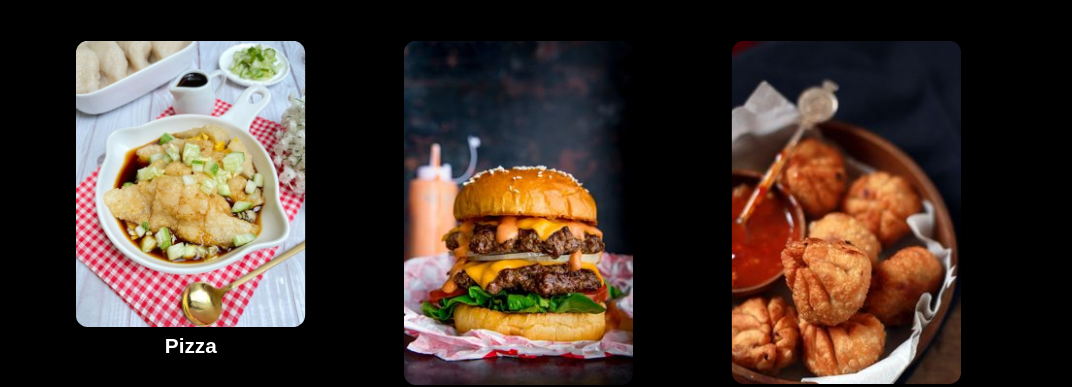
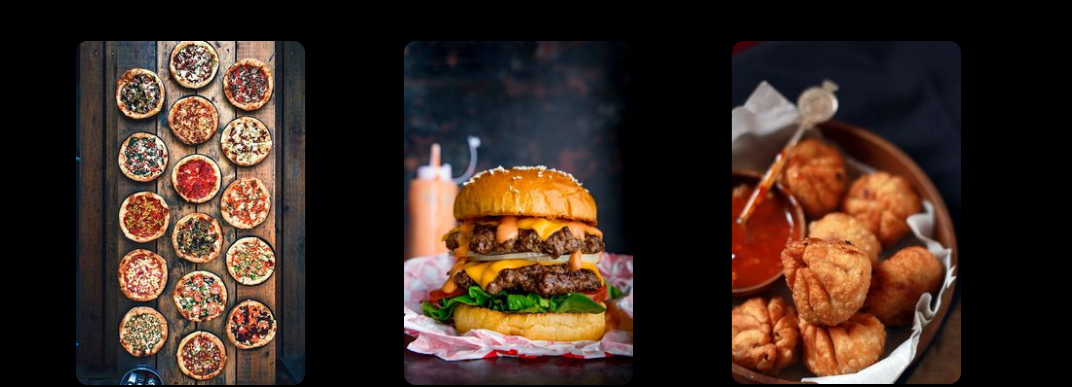
Before and after one commit to lalosianturi21/project-pbo, a plain HTML site: page index.html in a window 1280 px wide. Shown: the part 435-822 px from the top of the page, without its empty margins (101-1173 px from the left). Drawn offline with Linux system fonts and the light colour scheme.

Commit message:
projectperubahan

```diff
--- a/index.html
+++ b/index.html
@@ -60,7 +60,7 @@
 
             <a href="category-foods.html">
                 <div class="box-3 float-container">
-                    <img src="images/categories/pempek.jpg" alt="Pizza" class="img-reponsive img-curve container">
+                    <img src="images/categories/pizza1.jpg" alt="Pizza" class="img-reponsive img-curve container">
 
                     <h3 class="text-white box">Pizza</h3>
                 </div>
```
